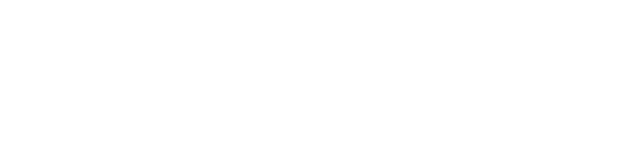
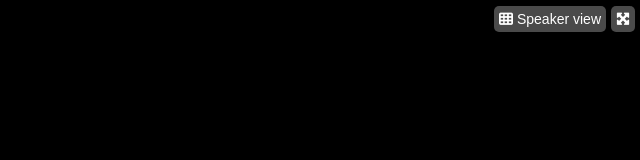
Before and after one commit to DamianoSpampinato/html-css-zoom, a plain HTML site: page index.html in a window 1280 px wide. Shown: the whole page, without its empty margins (640-1280 px from the left). Drawn offline with Linux system fonts and the light colour scheme.

Commit message:
feat: add header

```diff
--- a/index.html
+++ b/index.html
@@ -3,11 +3,17 @@
 <head>
     <meta charset="UTF-8">
     <meta name="viewport" content="width=device-width, initial-scale=1.0">
+    <link rel="stylesheet" href="https://cdnjs.cloudflare.com/ajax/libs/font-awesome/6.5.1/css/all.min.css" integrity="sha512-DTOQO9RWCH3ppGqcWaEA1BIZOC6xxalwEsw9c2QQeAIftl+Vegovlnee1c9QX4TctnWMn13TZye+giMm8e2LwA==" crossorigin="anonymous" referrerpolicy="no-referrer" />
     <link rel="stylesheet" href="style.css">
     <title>Zoom</title>
 </head>
 <body>
-    <head></head>
+    <header>
+        <div>
+            <button><i class="fa-solid fa-table-cells"></i> Speaker view</button>
+            <button><i class="fa-solid fa-maximize"></i></button>
+        </div>
+    </header>
     <main></main>
     <footer></footer>
 </body>
--- a/style.css
+++ b/style.css
@@ -7,3 +7,30 @@
     padding: 0;
     box-sizing: border-box;
  }
+
+body{
+    background-color: black;
+}
+
+header{
+    height: calc(14 + 10 + 6 );
+    width: 100vw;
+}
+
+header div{
+    padding-top: 6px;
+    display: flex;
+    justify-content: flex-end;
+    gap: 5px;
+    margin-right: 5px;
+}
+
+button{
+    font-size: 14px;
+    padding: 5px;
+    background-color: #4a4a4a;
+    border-radius: 5px;
+    border: none;
+    text-align: center;
+    color: #fff;
+ }
```
